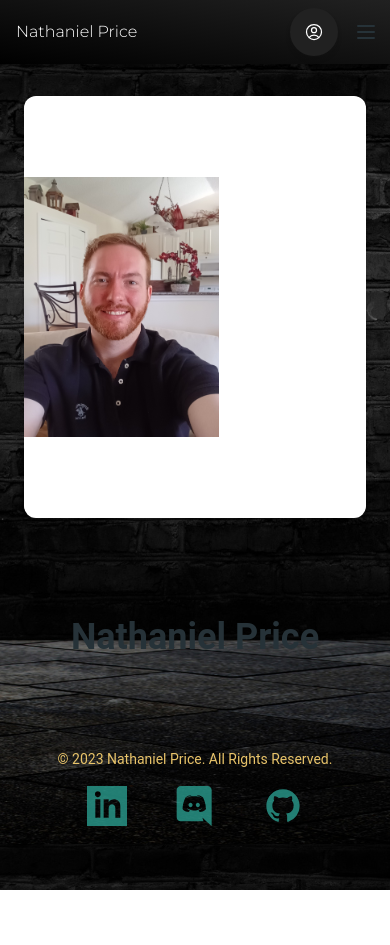
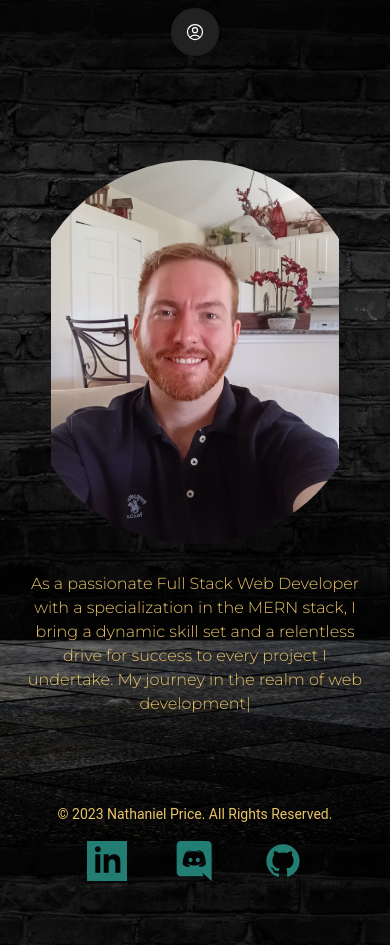
Before and after one commit to newprice247/React-Portfolio, a React (Vite) app: page /about in a window 390 px wide. Before the commit the page ends 890 px from the top, so only its background shows below. Built offline with nearby package versions, Linux system fonts and the light colour scheme.

Commit message:
add styling, improve navbar, add about me section

```diff
--- a/package.json
+++ b/package.json
@@ -15,6 +15,7 @@
     "@headlessui/react": "^1.7.17",
     "@heroicons/react": "^2.0.18",
     "@material-tailwind/react": "^2.1.4",
+    "framer-motion": "^10.16.5",
     "react": "^18.2.0",
     "react-dom": "^18.2.0",
     "react-router-dom": "^6.18.0",
--- a/src/components/AboutPage.jsx
+++ b/src/components/AboutPage.jsx
@@ -8,26 +8,58 @@ import {
   Card,
 } from "@material-tailwind/react";
 import nathanPic from "/nathanPic.jpg";
-import { Link, useLocation } from 'react-router-dom';
+import { motion } from "framer-motion";
+import { TypeAnimation } from "react-type-animation";
 
 
 export default function AboutPage() {
   return (
     <>
-        <div className="mx-auto max-w-screen-md py-12">
-          <Card className="mb-12 mt-12 overflow-hidden">
-            <div>
+
+      <motion.div
+        initial={{ opacity: 0 }}
+        whileInView={{ opacity: 1 }}
+        viewport={{ once: true }}
+        className="flex flex-wrap mt-40 justify-center items-center">
+        <div
+          className="w-full sm:w-full md:w-full lg:w-1/3 xl:w-1/3 flex justify-center items-center"
+        >
           <img
             alt="Nathan Price"
-                className="h-[50vh] w-[50vw] object-contain object-left"
+            className="object-contain items-center h-96 w-96 rounded-full"
             src={nathanPic}
           />
         </div>
-          </Card>
+        <div
+          className="text-myColor-3 mt-5 w-full sm:w-full md:w-full lg:w-2/3 xl:w-2/3"
+        >
+          <h1 variant="h2" className="mb-2 text-5xl text-myColor-2">
+
+          </h1>
+          <TypeAnimation
+                            preRenderFirstString={false}
+                            sequence={[
+                                `As a passionate Full Stack Web Developer with a specialization in the MERN stack, I bring a dynamic skill set and a relentless drive for success to every project I undertake. My journey in the realm of web development has equipped me with a comprehensive understanding of MongoDB, Express.js, React.js, and Node.js, allowing me to craft robust and scalable applications that seamlessly integrate front-end and back-end functionalities. I thrive on the challenges posed by cutting-edge technologies and have a proven track record of delivering high-quality solutions that meet and exceed client expectations.\n
+
+                                Beyond my technical expertise, I am recognized as a charismatic team player who fosters collaborative environments. My ability to communicate effectively and my knack for inspiring others make me an invaluable asset in group settings. An avid learner at heart, I am committed to staying ahead of industry trends and continuously expanding my skill set. I approach each project with a creative mindset, viewing challenges as opportunities for innovation. With a passion for creating impactful digital experiences, I am excited about the endless possibilities the world of web development has to offer. Let's build something extraordinary together!`,
+                                1000,
+
+
+
+                            ]}
+                            speed={{type: 'keyStrokeDelayInMs', value: 25}}
+                            repeat={Infinity}
+                            style={{whiteSpace: 'pre-line'}}
+                        />
+          {/* <p>
+            As a passionate Full Stack Web Developer with a specialization in the MERN stack, I bring a dynamic skill set and a relentless drive for success to every project I undertake. My journey in the realm of web development has equipped me with a comprehensive understanding of MongoDB, Express.js, React.js, and Node.js, allowing me to craft robust and scalable applications that seamlessly integrate front-end and back-end functionalities. I thrive on the challenges posed by cutting-edge technologies and have a proven track record of delivering high-quality solutions that meet and exceed client expectations.<br /><br />
+
+            Beyond my technical expertise, I am recognized as a charismatic team player who fosters collaborative environments. My ability to communicate effectively and my knack for inspiring others make me an invaluable asset in group settings. An avid learner at heart, I am committed to staying ahead of industry trends and continuously expanding my skill set. I approach each project with a creative mindset, viewing challenges as opportunities for innovation. With a passion for creating impactful digital experiences, I am excited about the endless possibilities the world of web development has to offer. Let's build something extraordinary together!
+          </p> */}
         </div>
-        <Typography variant="h2" color="blue-gray" className="mb-2">
-          Nathaniel Price
-        </Typography>
+
+      </motion.div>
+
 
     </>
   )
--- a/src/components/Header.jsx
+++ b/src/components/Header.jsx
@@ -2,203 +2,189 @@ import React from "react";
 import {
   Navbar,
   MobileNav,
-  Typography,
   Button,
-  IconButton,
   Card,
 } from "@material-tailwind/react";
 
 import { Link, useLocation } from 'react-router-dom';
 
 import {
+  IconButton,
   SpeedDial,
   SpeedDialHandler,
   SpeedDialContent,
   SpeedDialAction,
+  Typography,
 } from "@material-tailwind/react";
 import {
   PlusIcon,
-  PresentationChartLineIcon,
-  UserCircleIcon,
   HomeIcon,
   CogIcon,
   Square3Stack3DIcon,
-  ArrowLeftCircleIcon
+  PresentationChartLineIcon,
+  UserCircleIcon,
 } from "@heroicons/react/24/outline";
 
-export function SpeedDialWithTextInside() {
+export function SpeedDialWithTextOutside() {
+
   const currentPage = useLocation().pathname;
   return (
-    <div className=" h-full w-full">
-      <div className=" top-0 right-0">
-        <SpeedDial placement="left">
+    <div className=" h-[2.5rem] w-full">
+      <div className="">
+        <SpeedDial placement="bottom">
           <SpeedDialHandler>
             <IconButton size="lg" className="rounded-full " >
               {currentPage === '/' ? (
                 <HomeIcon className="h-5 w-5 transition-transform group-hover:scale-125 group-hover:text-blue-300" />
               ) : currentPage === '/about' ? (
-                    <UserCircleIcon className="h-5 w-5 transition-transform group-hover:rotate-180" />
+                <UserCircleIcon className="h-5 w-5 transition-transform group-hover:scale-125 group-hover:text-blue-300" />
               ) : currentPage === '/projects' ? (
-                    <PresentationChartLineIcon className="h-5 w-5 transition-transform group-hover:rotate-180" />
+                <PresentationChartLineIcon className="h-5 w-5 transition-transform group-hover:scale-125 group-hover:text-blue-300" />
               ) : null}
             </IconButton>
           </SpeedDialHandler>
-          <SpeedDialContent className="flex-row justify-center flex">
+          <SpeedDialContent className="flex-row">
             <Link
               to="/"
               //       variant="small"
               //       color="white"
               className={currentPage === '/' ? 'nav-link active p-1 font-normal' : 'nav-link p-1 font-normal'}
             >
-            <SpeedDialAction className="h-16 w-16">
-              <HomeIcon className="h-5 w-5"/>
+              <SpeedDialAction className="m-3 h-16 w-16">
+                <HomeIcon className="h-5 w-5" />
                 <Typography color="blue-gray" className="text-xs font-normal">
                   Home
                 </Typography>
               </SpeedDialAction>
             </Link>
-
             <Link
               to="/about"
               //       variant="small"
               //       color="white"
               className={currentPage === '/about' ? 'nav-link active p-1 font-normal' : 'nav-link p-1 font-normal'}
             >
-            <SpeedDialAction className="h-16 w-16">
+              <SpeedDialAction className="m-3 h-16 w-16">
                 <UserCircleIcon className="h-5 w-5" />
                 <Typography color="blue-gray" className="text-xs font-normal">
                   About
                 </Typography>
               </SpeedDialAction>
             </Link>
-
             <Link
               to="/projects"
               //       variant="small"
               //       color="white"
               className={currentPage === '/projects' ? 'nav-link active p-1 font-normal' : 'nav-link p-1 font-normal'}
             >
-            <SpeedDialAction className="h-16 w-16">
+              <SpeedDialAction className="m-3 h-16 w-16">
                 <PresentationChartLineIcon className="h-5 w-5" />
                 <Typography color="blue-gray" className="text-xs font-normal">
                   Projects
                 </Typography>
               </SpeedDialAction>
             </Link>
+          </SpeedDialContent>
+        </SpeedDial>
+      </div>
+    </div >
+
+  );
+}
+
+
+// export function SpeedDialWithTextInside() {
+//   const currentPage = useLocation().pathname;
+//   return (
+//     <div className=" h-full w-full">
+//       <div className="">
+//         <SpeedDial placement="left">
+//           <SpeedDialHandler>
+//             <IconButton size="lg" className="rounded-full " >
+//               {currentPage === '/' ? (
+//                 <HomeIcon className="h-5 w-5 transition-transform group-hover:scale-125 group-hover:text-blue-300" />
+//               ) : currentPage === '/about' ? (
+//                 <UserCircleIcon className="h-5 w-5 transition-transform group-hover:scale-125 group-hover:text-blue-300" />
+//               ) : currentPage === '/projects' ? (
+//                 <PresentationChartLineIcon className="h-5 w-5 transition-transform group-hover:scale-125 group-hover:text-blue-300" />
+//               ) : null}
+//             </IconButton>
+//           </SpeedDialHandler>
+//           <SpeedDialContent className="flex-row justify-center flex">
+//             <Link
+//               to="/"
+//               //       variant="small"
+//               //       color="white"
+//               className={currentPage === '/' ? 'nav-link active p-1 font-normal' : 'nav-link p-1 font-normal'}
+//             >
+//               <SpeedDialAction className="h-16 w-16">
+//                 <HomeIcon className="h-5 w-5" />
+//                 <Typography color="blue-gray" className="text-xs font-normal">
+//                   Home
+//                 </Typography>
+//               </SpeedDialAction>
+//             </Link>
+
+//             <Link
+//               to="/about"
+//               //       variant="small"
+//               //       color="white"
+//               className={currentPage === '/about' ? 'nav-link active p-1 font-normal' : 'nav-link p-1 font-normal'}
+//             >
+//               <SpeedDialAction className="h-16 w-16">
+//                 <UserCircleIcon className="h-5 w-5" />
+//                 <Typography color="blue-gray" className="text-xs font-normal">
+//                   About
+//                 </Typography>
+//               </SpeedDialAction>
+//             </Link>
+
+//             <Link
+//               to="/projects"
+//               //       variant="small"
+//               //       color="white"
+//               className={currentPage === '/projects' ? 'nav-link active p-1 font-normal' : 'nav-link p-1 font-normal'}
+//             >
+//               <SpeedDialAction className="h-16 w-16">
+//                 <PresentationChartLineIcon className="h-5 w-5" />
+//                 <Typography color="blue-gray" className="text-xs font-normal">
+//                   Projects
+//                 </Typography>
+//               </SpeedDialAction>
+//             </Link>
 
 
 
-          </SpeedDialContent>
-        </SpeedDial>
-      </div>
-    </div>
-  );
-}
+//           </SpeedDialContent>
+//         </SpeedDial>
+//       </div>
+//     </div>
+//   );
+// }
 function Navigation() {
   const [openNav, setOpenNav] = React.useState(false);
   const currentPage = useLocation().pathname;
 
-  React.useEffect(() => {
-    window.addEventListener(
-      "resize",
-      () => window.innerWidth >= 960 && setOpenNav(false),
-    );
-  }, []);
+  return (
+    <div className="-m-6 max-h-[768px] w-full">
+      <Navbar
 
-  // const navList = (
-  //   <ul className="mt-2 mb-4 flex flex-col gap-2 lg:mb-0 lg:mt-0 lg:flex-row lg:items-center lg:gap-6 text-white">
-  //     <Link
-  //       as="li"
-  //       to="/"
-  //       variant="small"
-  //       color="white"
-  //       className={currentPage === '/' ? 'nav-link active p-1 font-normal' : 'nav-link p-1 font-normal'}
-  //     >
-  //         Home
-  //     </Link>
-  //     <Link
-  //       as="li"
-  //       to="/"
-  //       variant="small"
-  //       color="white"
-  //       className={currentPage === '/' ? 'nav-link active p-1 font-normal' : 'nav-link p-1 font-normal'}
-  //     >
-  //         Projects
-  //     </Link><Link
-  //       as="li"
-  //       to="/"
-  //       variant="small"
-  //       color="white"
-  //       className={currentPage === '/' ? 'nav-link active p-1 font-normal' : 'nav-link p-1 font-normal'}
-  //     >
-  //         About
-  //     </Link>
-  //   </ul>
-  // );
+        className="sticky bg-opacity-0  top-0 z-10 h-max max-w-full rounded-none px-4 py-2 lg:px-8 lg:py-4"
+        style={{ position: 'fixed', border: 'none', backgroundColor: 'transparent' }}
+      >
+        <div className="flex items-center justify-center text-blue-gray-900">
 
-  return (
-    <div className="-m-6 max-h-[768px] w-100vw">
-      <Navbar
-      variant="gradient"
-      color="gray"
-      className="sticky  from-myColor-black to-gray-900  top-0 z-10 h-max max-w-full rounded-none px-4 py-2 lg:px-8 lg:py-4"
-      style={{ position: 'fixed' }}
-      >
-        <div className="flex items-center justify-between text-blue-gray-900">
-          <Typography
-            as="a"
-            href="#"
-            color="white"
-            className="mr-4 cursor-pointer py-1.5 font-large"
-          >
-            Nathaniel Price
-          </Typography>
-          <div className="flex items-center gap-4">
-            {/* <div className="mr-20 hidden lg:block">{navList}</div> */}
-            < SpeedDialWithTextInside />
-            <IconButton
-              variant="text"
-              className="ml-auto h-6 w-6 text-inherit hover:bg-transparent focus:bg-transparent active:bg-transparent lg:hidden"
-              ripple={false}
-              onClick={() => setOpenNav(!openNav)}
-            >
-              {openNav ? (
-                <svg
-                  xmlns="http://www.w3.org/2000/svg"
-                  fill="none"
-                  className="h-6 w-6"
-                  viewBox="0 0 24 24"
-                  stroke="currentColor"
-                  strokeWidth={2}
-                >
-                  <path
-                    strokeLinecap="round"
-                    strokeLinejoin="round"
-                    d="M6 18L18 6M6 6l12 12"
-                  />
-                </svg>
-              ) : (
-                <svg
-                  xmlns="http://www.w3.org/2000/svg"
-                  className="h-6 w-6"
-                  fill="none"
-                  stroke="currentColor"
-                  strokeWidth={2}
-                >
-                  <path
-                    strokeLinecap="round"
-                    strokeLinejoin="round"
-                    d="M4 6h16M4 12h16M4 18h16"
-                  />
-                </svg>
-              )}
-            </IconButton>
+          <div className="opacity-1 flex items-center justify-center gap-4">
+            < SpeedDialWithTextOutside />
+
+
           </div>
         </div>
       </Navbar>
     </div>
   );
 }
+
+
 
 export default function Header() {
   return (
--- a/src/components/Homepage.jsx
+++ b/src/components/Homepage.jsx
@@ -1,5 +1,6 @@
 import React from 'react'
 import { TypeAnimation } from 'react-type-animation'
+import { motion } from 'framer-motion'
 // import { Light as SyntaxHighlighter } from 'react-syntax-highlighter';
 // import { docco } from 'react-syntax-highlighter/dist/esm/styles/hljs';
 // import {
@@ -65,15 +66,18 @@ export default function Homepage() {
   `
     return (
         <>
-            <div
+            <motion.div
+                initial={{ opacity: 0 }}
+                whileInView={{ opacity: 1 }}
+                viewport={{ once: true }}
                 className='h-[75.5vh] flex flex-wrap items-center justify-center'
             >
                 <div className='text-white text-2xl w-full sm:w-full md:w-full lg:w-full xl:w-1/2 '>
                     <p>Welcome</p>
-                    <h1 className='text-6xl text-light-blue-300'> I'm Nathaniel Price</h1>
-                    <div className='text-myColor-3 text-3xl'>
+                    <h1 className=' text-light-blue-300 sm:text-4xl md:text-5xl lg:text-6xl xl:text-6xl'> I'm Nathaniel Price</h1>
+                    <div className='text-myColor-3 text-3xl mt-5'>
                         <TypeAnimation
-                        preRenderFirstString={true}
+                            preRenderFirstString={false}
                             sequence={[
                                 500,
                                 'Full Stack Web Developer',
@@ -90,8 +94,6 @@ export default function Homepage() {
                                 1000,
                                 'Creator',
                                 1000,
-
-
                             ]}
                             speed={50}
                             repeat={Infinity}
@@ -101,7 +103,7 @@ export default function Homepage() {
                 </div>
 
 
-            </div>
+            </motion.div>
 
         </>
     )
```
Also changed, not shown: src/components/ProjectPage.jsx (+24 -2 lines), 1 other file (tests, documents, lock files or other folders). Lines whose indentation alone changed are shown as unchanged.
